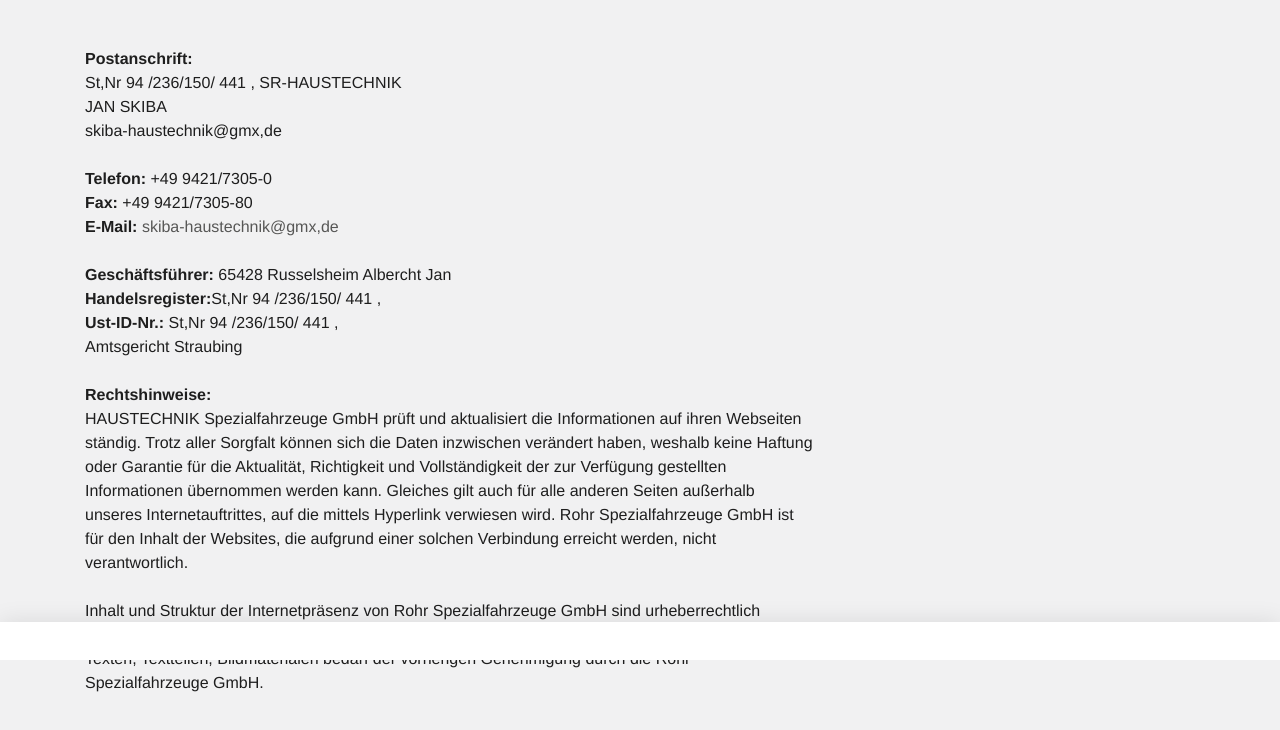
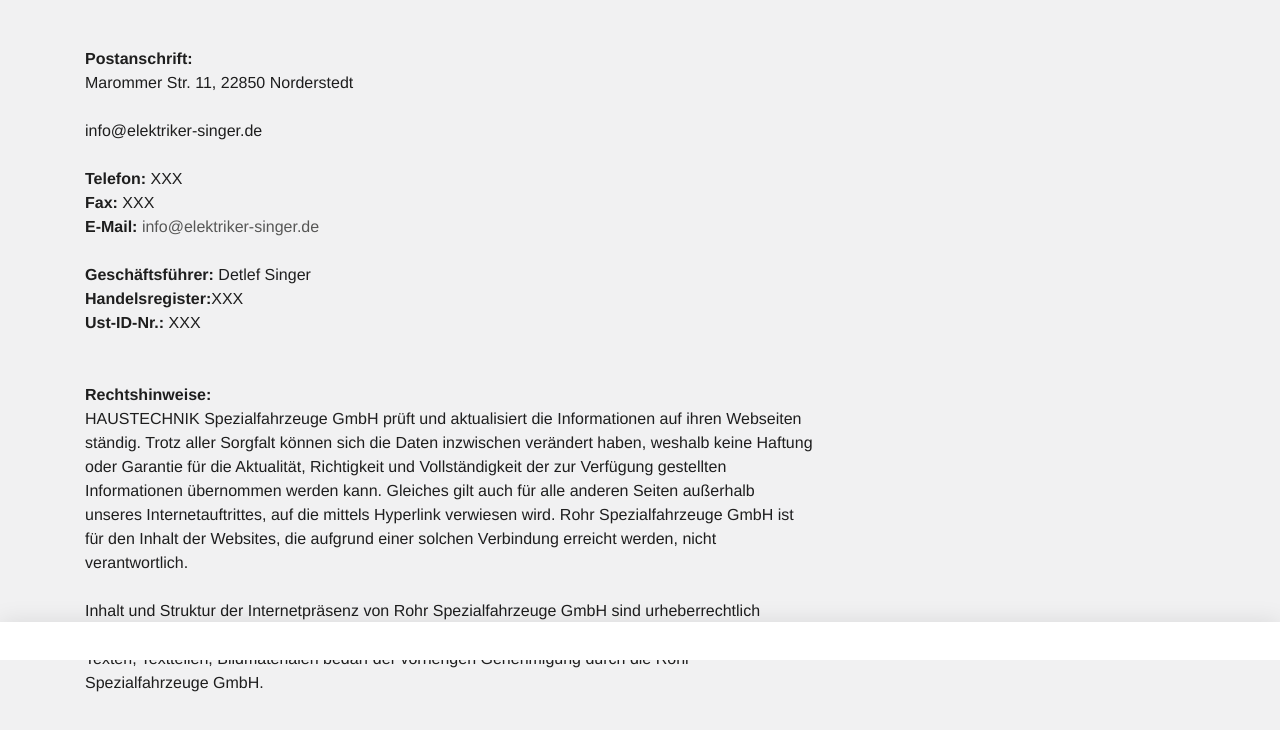
Before and after one commit to elektriker-SH/elektriker-Rehse, a plain HTML site: page impressum.html in a window 1280 px wide. Shown: the part 140-870 px from the top of the page. Drawn offline with Linux system fonts and the light colour scheme; a script that the page names is missing.

Commit message:
Update impressum.html

```diff
--- a/impressum.html
+++ b/impressum.html
@@ -27,11 +27,11 @@
   <a href="index.html">startseite</a>
 
   Impressum</h2></div></div></div></div><div class="container slot-two-columns"><div class="row"><div class="col-xs-12 col-md-8">
-<a id="c8"></a><div class="content-text m-b-1"><div class="row"><div class="col-sm-12"><p class="bodytext"><strong>Postanschrift:</strong><br> St,Nr 94 /236/150/ 441 , SR-HAUSTECHNIK <br> JAN SKIBA<br> skiba-haustechnik@gmx,de</p><p class="bodytext">&nbsp;</p><p class="bodytext"><strong>Telefon:</strong> +49 9421/7305-0<br> <strong>Fax:</strong> +49 9421/7305-80<br> <strong>E-Mail:</strong> <a href="mailto:info@rohr-spezialfahrzeuge.com">skiba-haustechnik@gmx,de</a></p><p class="bodytext">&nbsp;</p><p class="bodytext"><strong>Geschäftsführer:</strong>  65428 Russelsheim Albercht Jan
+<a id="c8"></a><div class="content-text m-b-1"><div class="row"><div class="col-sm-12"><p class="bodytext"><strong>Postanschrift:</strong><br> Marommer Str. 11, 22850 Norderstedt <br>  <br>  info@elektriker-singer.de</p><p class="bodytext">&nbsp;</p><p class="bodytext"><strong>Telefon:</strong> XXX<br> <strong>Fax:</strong> XXX<br> <strong>E-Mail:</strong> <a href="mailto:info@elektriker-singer.de"> info@elektriker-singer.de</a></p><p class="bodytext">&nbsp;</p><p class="bodytext"><strong>Geschäftsführer:</strong>  Detlef Singer
 
 
 
-  <br> <strong>Handelsregister:</strong>St,Nr 94 /236/150/ 441 ,<br> <strong>Ust-ID-Nr.:</strong> St,Nr 94 /236/150/ 441 ,<br>  Amtsgericht Straubing<br> <br> <strong>Rechtshinweise:</strong><br> HAUSTECHNIK Spezialfahrzeuge GmbH prüft und aktualisiert die Informationen auf ihren Webseiten ständig. Trotz aller Sorgfalt können sich die Daten inzwischen verändert haben, weshalb keine Haftung oder Garantie für die Aktualität, Richtigkeit und Vollständigkeit der zur Verfügung gestellten Informationen übernommen werden kann. Gleiches gilt auch für alle anderen Seiten außerhalb unseres Internetauftrittes, auf die mittels Hyperlink verwiesen wird. Rohr Spezialfahrzeuge GmbH ist für den Inhalt der Websites, die aufgrund einer solchen Verbindung erreicht werden, nicht verantwortlich.<br> <br> Inhalt und Struktur der Internetpräsenz von Rohr Spezialfahrzeuge GmbH sind urheberrechtlich geschützt. Die Vervielfältigung von Informationen oder Daten, insbesondere die Verwendung von Texten, Textteilen, Bildmaterialen bedarf der vorherigen Genehmigung durch die Rohr Spezialfahrzeuge GmbH.<br> <br>   </p></div></div></div></div><div class="col-xs-12 col-md-4"></div></div></div></div></div>
+  <br> <strong>Handelsregister:</strong>XXX<br> <strong>Ust-ID-Nr.:</strong> XXX<br>   <br> <br> <strong>Rechtshinweise:</strong><br> HAUSTECHNIK Spezialfahrzeuge GmbH prüft und aktualisiert die Informationen auf ihren Webseiten ständig. Trotz aller Sorgfalt können sich die Daten inzwischen verändert haben, weshalb keine Haftung oder Garantie für die Aktualität, Richtigkeit und Vollständigkeit der zur Verfügung gestellten Informationen übernommen werden kann. Gleiches gilt auch für alle anderen Seiten außerhalb unseres Internetauftrittes, auf die mittels Hyperlink verwiesen wird. Rohr Spezialfahrzeuge GmbH ist für den Inhalt der Websites, die aufgrund einer solchen Verbindung erreicht werden, nicht verantwortlich.<br> <br> Inhalt und Struktur der Internetpräsenz von Rohr Spezialfahrzeuge GmbH sind urheberrechtlich geschützt. Die Vervielfältigung von Informationen oder Daten, insbesondere die Verwendung von Texten, Textteilen, Bildmaterialen bedarf der vorherigen Genehmigung durch die Rohr Spezialfahrzeuge GmbH.<br> <br>   </p></div></div></div></div><div class="col-xs-12 col-md-4"></div></div></div></div></div>
   <script>var t3 = {
   id: 5,
   type: 0,
```
